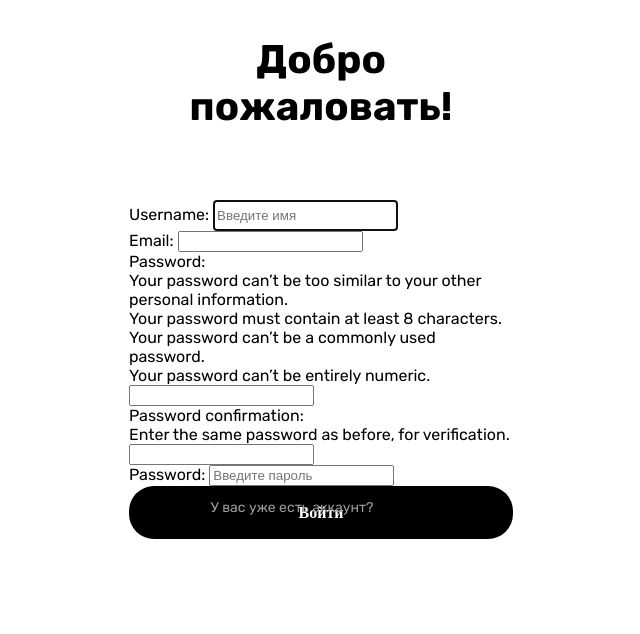
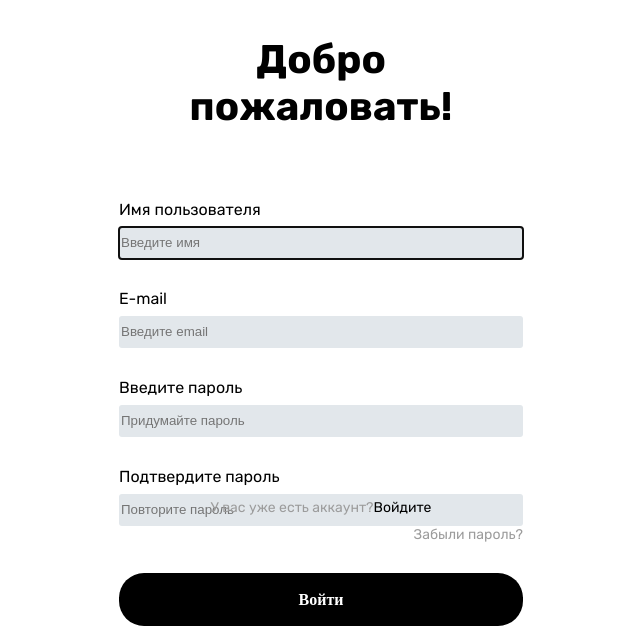
Before and after one commit to MihailSap/Urfolio, a Django app: page /users/register/ in a window 1280 px wide. Shown: the part 166-800 px from the top of the page, without its empty margins (319-959 px from the left). Run offline with Django 5.2, Linux system fonts and the light colour scheme.

Commit message:
Стили на регистрации съезжают

```diff
--- a/urfolio/templates/registration/register.html
+++ b/urfolio/templates/registration/register.html
@@ -18,17 +18,19 @@
         <div class="login__wrapper">
             <h1>Добро пожаловать!</h1>
             <form class="login" action="{% url 'register' %}" method="post">
-                {{ form }}
+                <label for="{{ form.username.id_for_label }}">Имя пользователя</label>
                 {% csrf_token %}
-                <!--<label for="email">Имя пользователя</label>
-                <input type="text" placeholder="Введите имя пользователя" id="email" name="new_user_name">
-
-                <label for="email">E-mail</label>
-                <input type="email" placeholder="Введите ваш email" id="email" name="user_email">
-
-                <label for="password">Пароль</label>
-                <input type="password" placeholder="Введите пароль" id="password" name="user_password">
-                <a href="#" class="standart-text_light-grey">Забыли пароль?</a>-->
+                {{ form.username }}
+                <label for="{{ form.email.id_for_label }}">E-mail</label>
+                {% csrf_token %}
+                {{ form.email }}
+                <label for="{{ form.password1.id_for_label }}">Введите пароль</label>
+                {% csrf_token %}
+                {{ form.password1 }}
+                <label for="{{ form.password2.id_for_label }}">Подтвердите пароль</label>
+                {% csrf_token %}
+                {{ form.password2 }}
+                <a href="#" class="standart-text_light-grey">Забыли пароль?</a>
                 <button type="submit" class="sumbit-btn sumbit-text">Войти</button>
             </form>
         </div>
--- a/urfolio/users/forms.py
+++ b/urfolio/users/forms.py
@@ -6,19 +6,18 @@ from django.utils.translation import gettext_lazy
 User = get_user_model()
 
 class UserCreationForm(UserCreationForm):
-    email = forms.EmailField(
-        label=('Email'),
-        max_length=254,
-        widget=forms.EmailInput(attrs={'autocomplete': 'Email'})
-    )
-
     username = forms.CharField(widget=forms.TextInput(attrs={
         'placeholder': 'Введите имя'
     }))
-    password = forms.CharField(widget=forms.PasswordInput(attrs={
-        'placeholder': 'Введите пароль'
+    email = forms.CharField(widget=forms.TextInput(attrs={
+        'placeholder': 'Введите email'
     }))
-
+    password1 = forms.CharField(widget=forms.PasswordInput(attrs={
+        'placeholder': 'Придумайте пароль'
+    }))
+    password2 = forms.CharField(widget=forms.PasswordInput(attrs={
+        'placeholder': 'Повторите пароль'
+    }))
     class Meta(UserCreationForm.Meta):
         model = User
         fields = ('username', 'email')
```
Also changed, not shown: urfolio/templates/registration/login.html (+0 -7 lines), urfolio/db.sqlite3.
